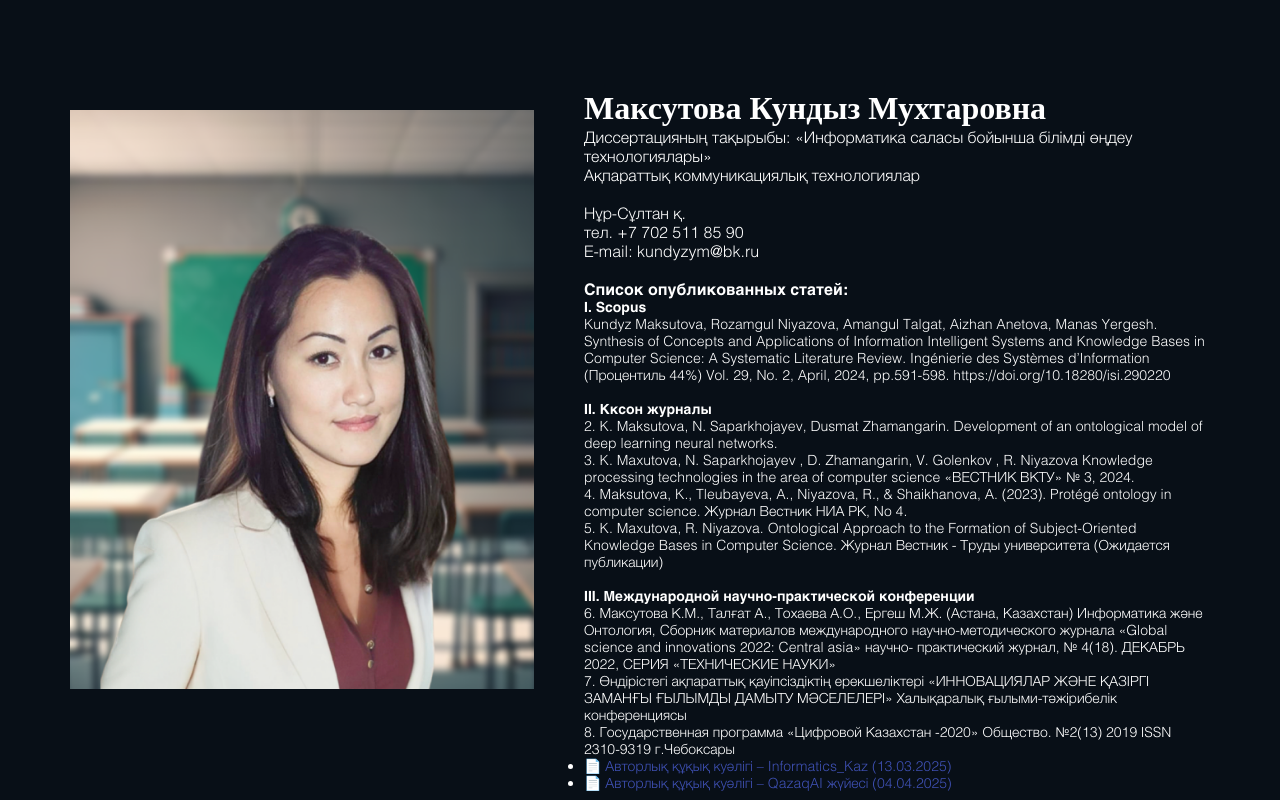
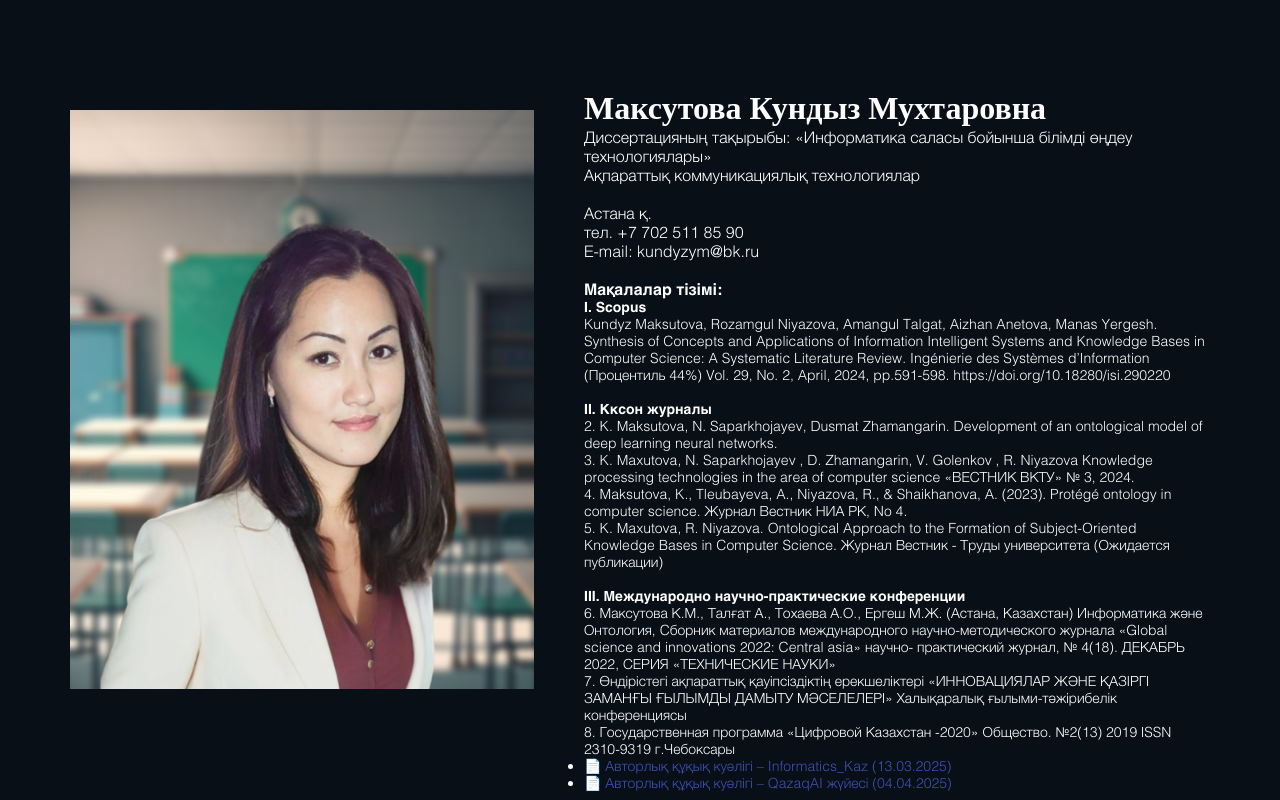
Before and after one commit to idrxkn/qazaqai, a React (Vite) app: page /about-us-help in a window 1280 px wide. Shown: the part 540-1340 px from the top of the page. Built offline with nearby package versions, Linux system fonts and the light colour scheme; no server answers; a web font is replaced by a local one.

Commit message:
profile changes

```diff
--- a/src/components/Pages/AboutUs/Profiles.jsx
+++ b/src/components/Pages/AboutUs/Profiles.jsx
@@ -31,14 +31,14 @@ const Profiles = () => {
                 Ақпараттық коммуникациялық технологиялар
                 <br />
                 <br />
-                Нұр-Сұлтан қ.
+                Астана қ.
                 <br />
                 тел. +7 702 511 85 90
                 <br />
                 Е-mail: kundyzym@bk.ru
                 <br />
                 <br />
-                <b>Список опубликованных статей:</b>
+                <b>Мақалалар тізімі:</b>
                 <ul>
                   <ol>
                     <b>I. Scopus</b> <br /> Kundyz Maksutova, Rozamgul Niyazova,
@@ -73,7 +73,7 @@ const Profiles = () => {
                   </ol>
                   <br />
                   <ol>
-                    <b>III. Международной научно-практической конференции</b>{" "}
+                    <b>III. Международно научно-практические конференции</b>{" "}
                     <br /> 6. Максутова К.М., Талғат А., Тохаева А.О., Ергеш
                     М.Ж. (Астана, Казахстан) Информатика және Онтология, Cборник
                     материалов международного научно-методического журнала
```
